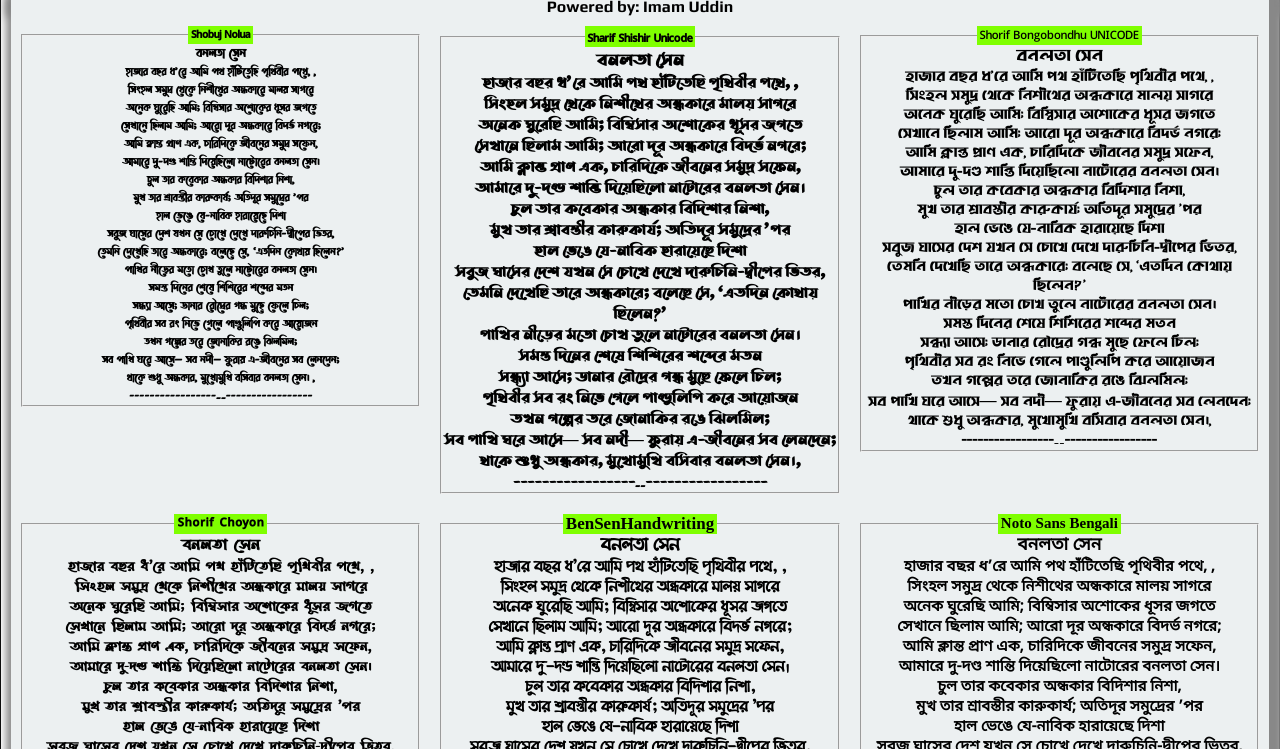
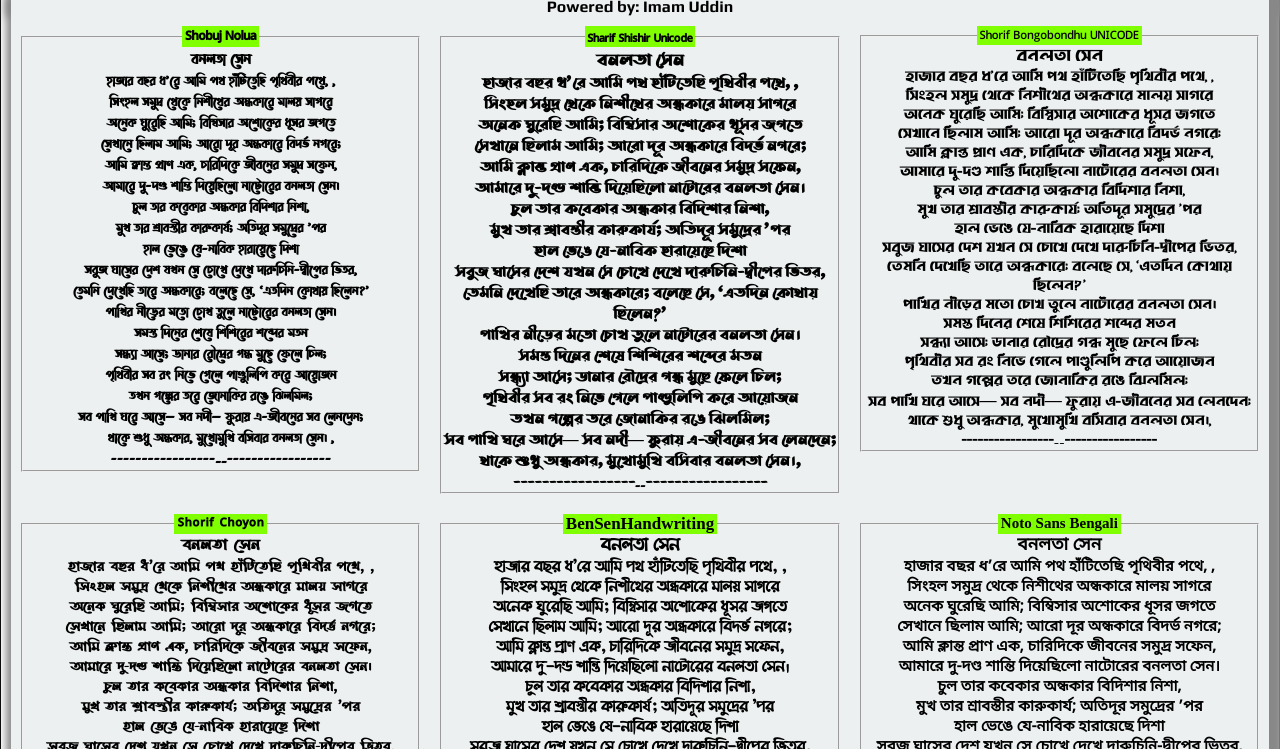
Before and after one commit to imamuddinwp/bangla-fonts, a plain HTML site: page index.html in a window 1280 px wide. Shown: the part 51-800 px from the top of the page. Drawn offline with Linux system fonts and the light colour scheme; a web font is replaced by a local one.

Commit message:
Add files via upload

```diff
--- a/assets/css/bangla-fonts.css
+++ b/assets/css/bangla-fonts.css
@@ -1,8 +1,8 @@
 /* Shobuj Nolua*/
 @font-face {
     font-family: 'Shobuj Nolua';
-    src: url('../fonts/Shobuj_Nolua/ShobujNolua.woff2') format('woff2'),
-        url('../Shobuj_Nolua/ShobujNolua.woff') format('woff');
+    src: url('../fonts/shobuj_nolua/ShobujNolua.woff2') format('woff2'),
+        url('../fonts/shobuj_nolua/ShobujNolua.woff') format('woff');
     font-weight: normal;
     font-style: normal;
 }
--- a/assets/css/style.css
+++ b/assets/css/style.css
@@ -45,7 +45,7 @@ h1,h4 {
 .shobuj_nolua {
     font-family: 'Shobuj Nolua';
     text-align: center;
-    font-size: 15px;
+    font-size: 18px;
 }
 /*=====================================================================*/
 /*Shorif Shishir Unicode*/
```
